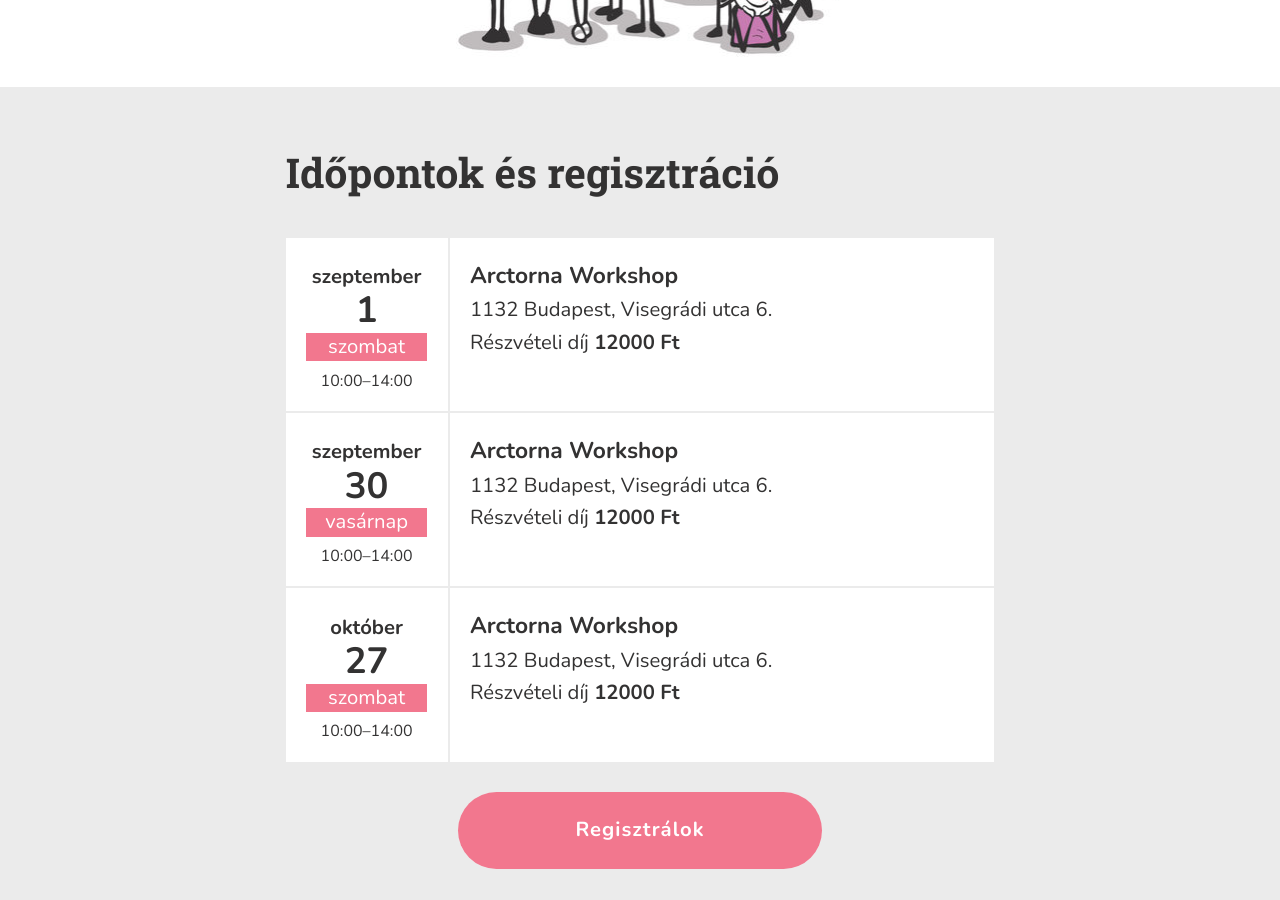
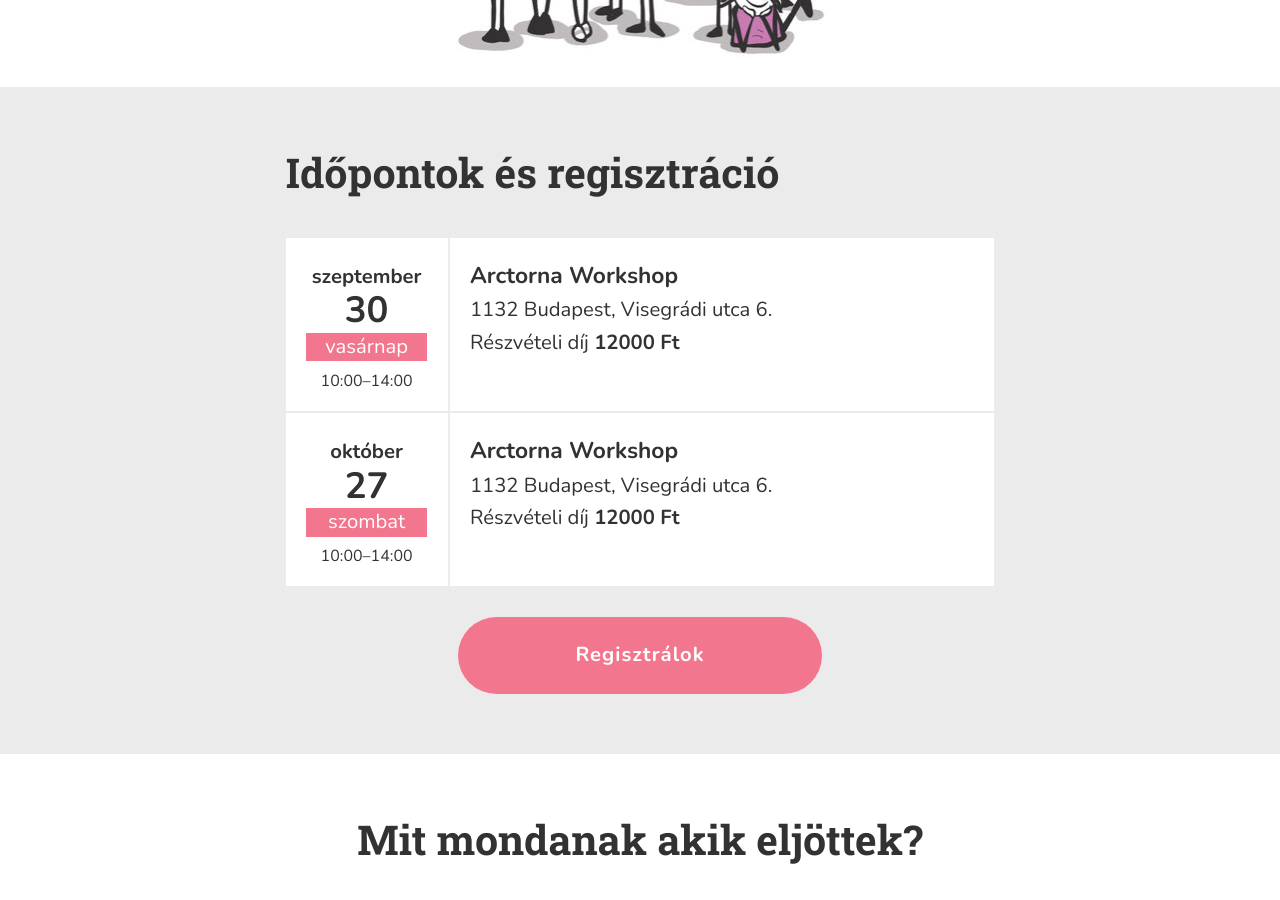
Before and after one commit to monikamudra/arctorna, a Jekyll site: the page built from workshop.md, in a window 1280 px wide and 900 px high, scrolled down 2089 px. Built offline with Jekyll 4.4.1, drawn with Linux system fonts in a browser that asks for light colours.

Commit message:
Remove past event

```diff
--- a/_data/info.yaml
+++ b/_data/info.yaml
@@ -8,12 +8,6 @@
   price_desc: A 10 alkalmas blokk ára
 events:
   workshop:
-    -
-      date: 2018-09-01
-      start: "10:00"
-      end: "14:00"
-      title: Arctorna Workshop
-      address: 1132 Budapest, Visegrádi utca 6.
     -
       date: 2018-09-30
       start: "10:00"
```
